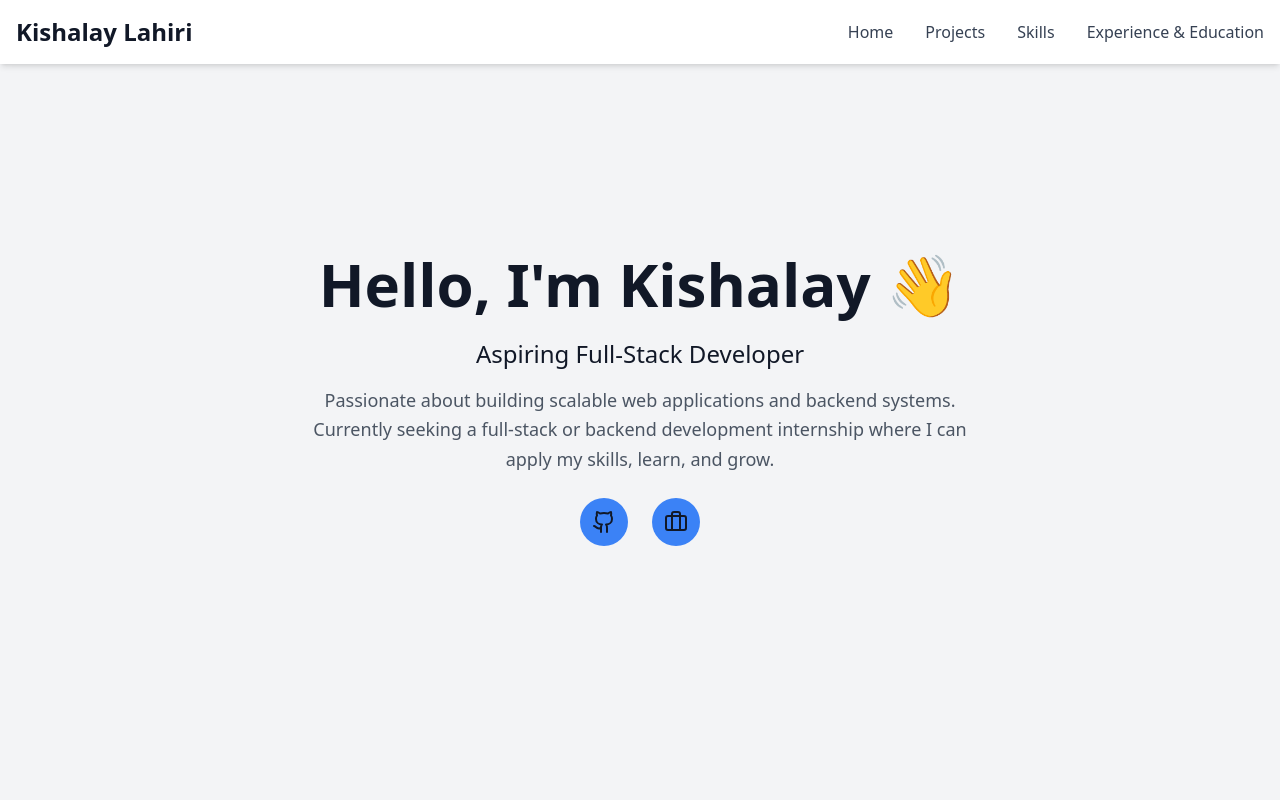
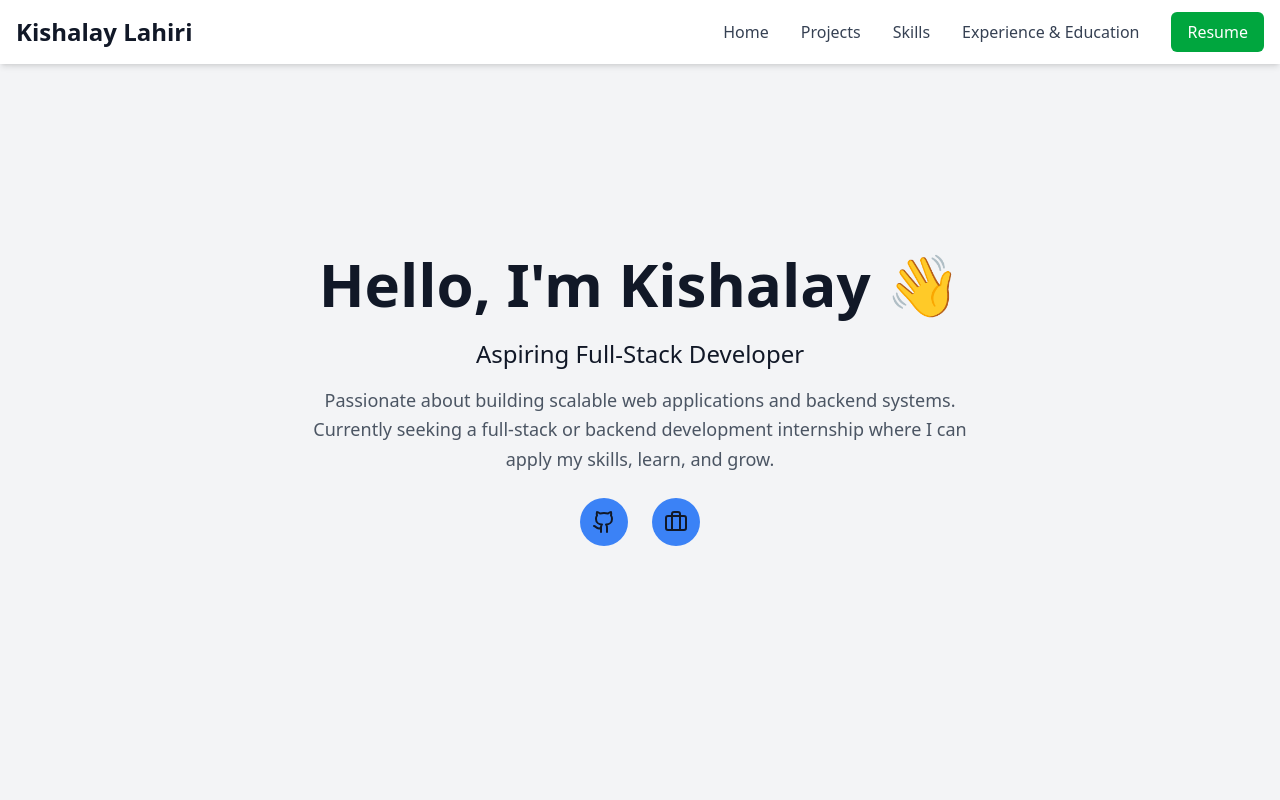
Before and after one commit to Kishalay15/Personal-Portfolio, a React (Vite) app: page / in a window 1280 px wide. Shown: the top 800 px of the page. Built offline with nearby package versions, Linux system fonts and the light colour scheme.

Commit message:
added the download resume button

```diff
--- a/src/components/Navbar.jsx
+++ b/src/components/Navbar.jsx
@@ -10,6 +10,7 @@ export default function Navbar() {
         { name: "Projects", href: "#projects" },
         { name: "Skills", href: "#skills" },
         { name: "Experience & Education", href: "#experience" },
+        { name: "Resume", href: "/My_main_Resume.pdf", download: true },
     ];
 
     return (
@@ -18,12 +19,16 @@ export default function Navbar() {
                 <div className="text-2xl font-bold text-[#111827]">Kishalay Lahiri</div>
 
                 {/* Desktop Links */}
-                <div className="hidden md:flex gap-8">
+                <div className="hidden md:flex items-center gap-8">
                     {links.map((link, idx) => (
                         <a
                             key={idx}
                             href={link.href}
-                            className="text-gray-700 hover:text-blue-500 transition-colors font-medium"
+                            download={link.download}
+                            className={`font-medium transition-colors ${link.name === "Resume"
+                                ? "bg-green-600 text-white px-4 py-2 rounded-md hover:bg-green-700"
+                                : "text-gray-700 hover:text-blue-500"
+                                }`}
                         >
                             {link.name}
                         </a>
@@ -53,7 +58,11 @@ export default function Navbar() {
                                 <a
                                     key={idx}
                                     href={link.href}
-                                    className="text-gray-700 hover:text-blue-500 transition-colors font-medium"
+                                    download={link.download}
+                                    className={`font-medium transition-colors ${link.name === "Resume"
+                                        ? "bg-green-600 text-white px-4 py-2 rounded-md hover:bg-green-700"
+                                        : "text-gray-700 hover:text-blue-500"
+                                        }`}
                                     onClick={() => setIsOpen(false)}
                                 >
                                     {link.name}
```
Also changed, not shown: 1 other file (tests, documents, lock files or other folders).
